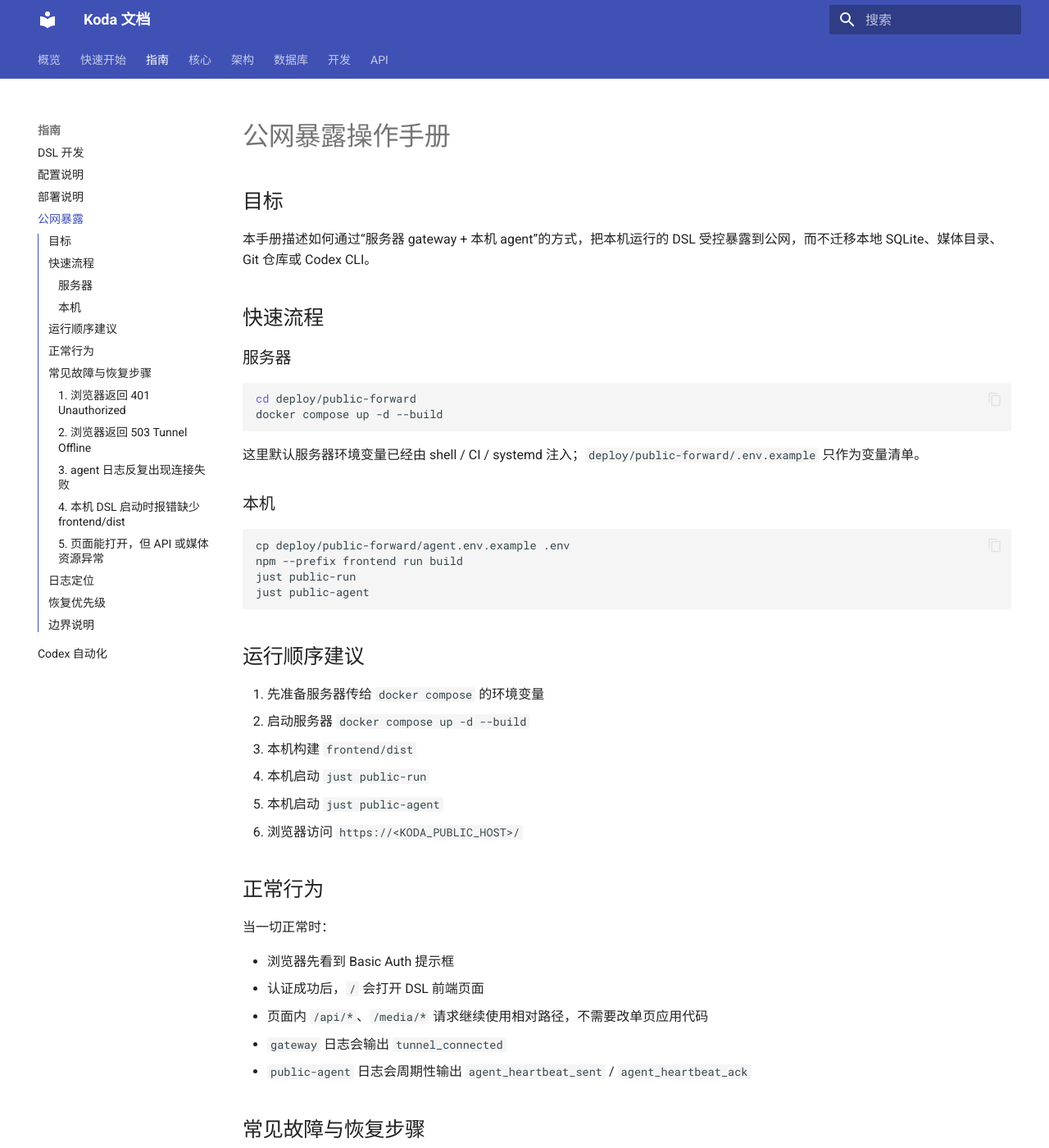
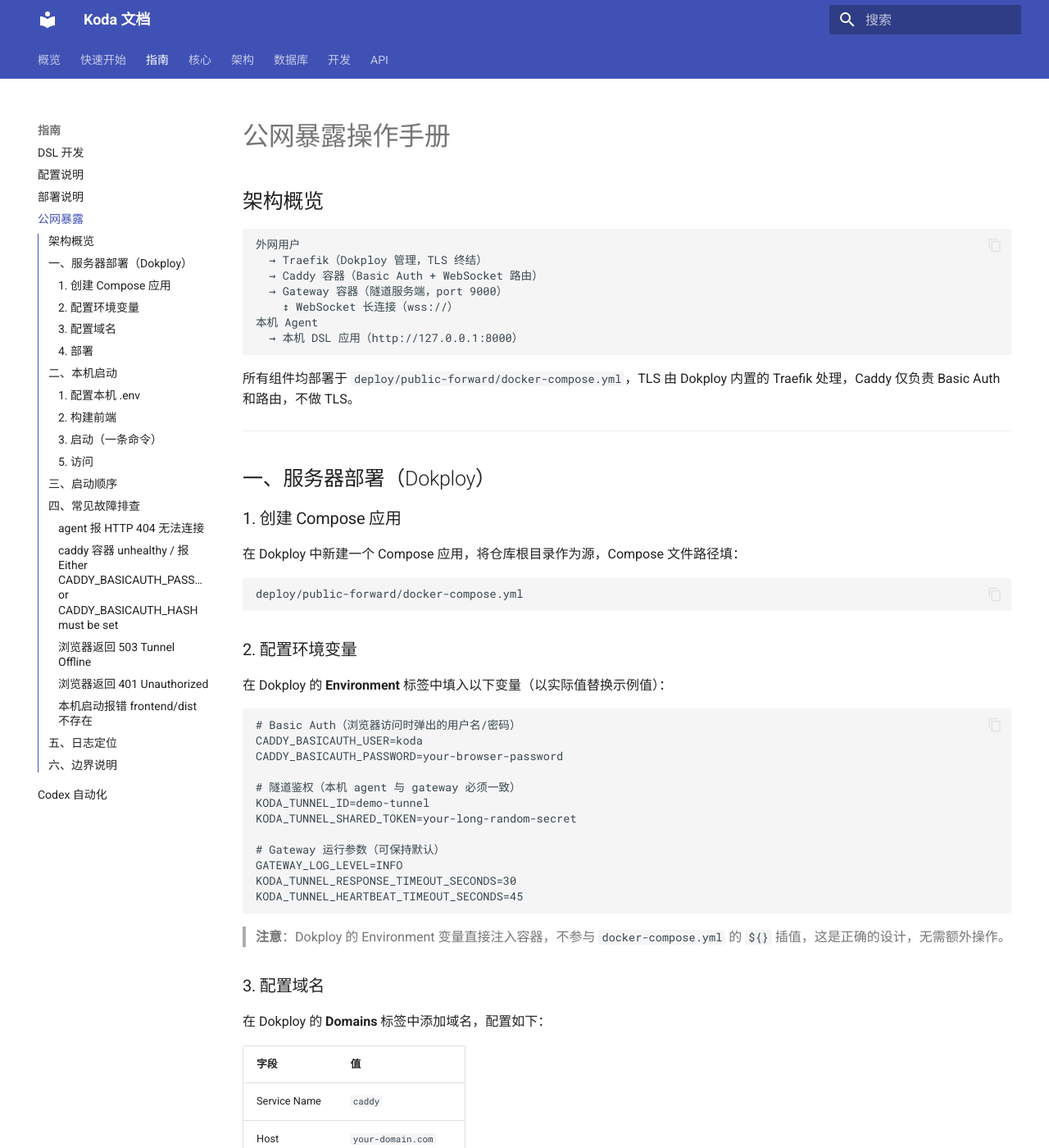
Before and after one commit to zata-zhangtao/koda, an MkDocs documentation site: the page built from docs/guides/public-exposure.md, in a window 1280 px wide and 1400 px high. Shown: the whole window at 82% size. Built offline with MkDocs 1.6.1 and Material for MkDocs 9.7.7, drawn with Linux system fonts in a browser that asks for light colours; some of the changed text lies outside the part shown.

Commit message:
feat(public-exposure): add public-serve command and update docs
Add new `public-serve` command to justfile that simultaneously starts DSL app and tunnel agent with process monitoring. Update public exposure documentation with detailed architecture, deployment steps, and troubleshooting guide.

The changes include:
- New bash script in justfile to manage both processes
- Comprehensive documentation updates with architecture diagrams
- Detailed step-by-step deployment instructions
- Enhanced troubleshooting section with common issues
- Improved logging and monitoring guidance

````diff
--- a/docs/guides/public-exposure.md
+++ b/docs/guides/public-exposure.md
@@ -1,174 +1,231 @@
 # 公网暴露操作手册
 
-## 目标
+## 架构概览
 
-本手册描述如何通过“服务器 gateway + 本机 agent”的方式，把本机运行的 DSL 受控暴露到公网，而不迁移本地 SQLite、媒体目录、Git 仓库或 Codex CLI。
+```
+外网用户
+  → Traefik（Dokploy 管理，TLS 终结）
+  → Caddy 容器（Basic Auth + WebSocket 路由）
+  → Gateway 容器（隧道服务端，port 9000）
+    ↕ WebSocket 长连接（wss://）
+本机 Agent
+  → 本机 DSL 应用（http://127.0.0.1:8000）
+```
 
-## 快速流程
+所有组件均部署于 `deploy/public-forward/docker-compose.yml`，TLS 由 Dokploy 内置的 Traefik 处理，Caddy 仅负责 Basic Auth 和路由，不做 TLS。
 
-### 服务器
+---
+
+## 一、服务器部署（Dokploy）
+
+### 1. 创建 Compose 应用
+
+在 Dokploy 中新建一个 Compose 应用，将仓库根目录作为源，Compose 文件路径填：
+
+```
+deploy/public-forward/docker-compose.yml
+```
+
+### 2. 配置环境变量
+
+在 Dokploy 的 **Environment** 标签中填入以下变量（以实际值替换示例值）：
+
+```env
+# Basic Auth（浏览器访问时弹出的用户名/密码）
+CADDY_BASICAUTH_USER=koda
+CADDY_BASICAUTH_PASSWORD=your-browser-password
+
+# 隧道鉴权（本机 agent 与 gateway 必须一致）
+KODA_TUNNEL_ID=demo-tunnel
+KODA_TUNNEL_SHARED_TOKEN=your-long-random-secret
+
+# Gateway 运行参数（可保持默认）
+GATEWAY_LOG_LEVEL=INFO
+KODA_TUNNEL_RESPONSE_TIMEOUT_SECONDS=30
+KODA_TUNNEL_HEARTBEAT_TIMEOUT_SECONDS=45
+```
+
+> **注意**：Dokploy 的 Environment 变量直接注入容器，不参与 `docker-compose.yml` 的 `${}` 插值，这是正确的设计，无需额外操作。
+
+### 3. 配置域名
+
+在 Dokploy 的 **Domains** 标签中添加域名，配置如下：
+
+| 字段 | 值 |
+|---|---|
+| Service Name | `caddy` |
+| Host | `your-domain.com` |
+| Path | `/` |
+| Container Port | `80` |
+| HTTPS | 开启（Let's Encrypt） |
+
+> Traefik 负责 TLS，Caddy 只监听容器内部的 80 端口。
+
+### 4. 部署
+
+点击 **Deploy**，等待两个容器均变为 `healthy`：
+
+- `gateway`：Python 隧道服务端
+- `caddy`：反向代理 + Basic Auth
+
+验证服务端正常：
 
 ```bash
-cd deploy/public-forward
-docker compose up -d --build
+# 在服务器上执行，应返回 {"status":"healthy",...}
+curl https://your-domain.com/_gateway/health -u your-user:your-password
 ```
 
-这里默认服务器环境变量已经由 shell / CI / systemd 注入；`deploy/public-forward/.env.example` 只作为变量清单。
+---
 
-### 本机
+## 二、本机启动
+
+### 1. 配置本机 `.env`
+
+参考 `deploy/public-forward/agent.env.example`，在项目根目录创建或修改 `.env`：
+
+```env
+# 必须使用 https://，否则 WebSocket 会用 ws:// 被 Traefik 拒绝
+KODA_PUBLIC_BASE_URL=https://your-domain.com
+KODA_TUNNEL_SERVER_URL=https://your-domain.com
+
+# 与服务器环境变量完全一致
+KODA_TUNNEL_ID=demo-tunnel
+KODA_TUNNEL_SHARED_TOKEN=your-long-random-secret
+
+# 本机 DSL 监听地址
+KODA_TUNNEL_UPSTREAM_URL=http://127.0.0.1:8000
+```
+
+### 2. 构建前端
 
 ```bash
-cp deploy/public-forward/agent.env.example .env
-npm --prefix frontend run build
-just public-run
-just public-agent
+just public-build
 ```
 
-## 运行顺序建议
-
-1. 先准备服务器传给 `docker compose` 的环境变量
-2. 启动服务器 `docker compose up -d --build`
-3. 本机构建 `frontend/dist`
-4. 本机启动 `just public-run`
-5. 本机启动 `just public-agent`
-6. 浏览器访问 `https://<KODA_PUBLIC_HOST>/`
-
-## 正常行为
-
-当一切正常时：
-
-- 浏览器先看到 Basic Auth 提示框
-- 认证成功后，`/` 会打开 DSL 前端页面
-- 页面内 `/api/*`、`/media/*` 请求继续使用相对路径，不需要改单页应用代码
-- `gateway` 日志会输出 `tunnel_connected`
-- `public-agent` 日志会周期性输出 `agent_heartbeat_sent` / `agent_heartbeat_ack`
-
-## 常见故障与恢复步骤
-
-### 1. 浏览器返回 `401 Unauthorized`
-
-含义：
-
-- Caddy Basic Auth 未通过
-
-检查：
-
-- 服务器传给 `docker compose` 的 `CADDY_BASICAUTH_USER`
-- 服务器传给 `docker compose` 的 `CADDY_BASICAUTH_PASSWORD` 或 `CADDY_BASICAUTH_HASH`
-
-恢复：
-
-1. 如果你用明文模式，更新 `CADDY_BASICAUTH_PASSWORD`
-2. 如果你用哈希模式，重新生成 `CADDY_BASICAUTH_HASH`
-3. 如果两个都设置了，确认你记住的是明文密码，因为容器会优先采用 `CADDY_BASICAUTH_PASSWORD`
-4. 执行 `docker compose up -d`
-
-### 2. 浏览器返回 `503 Tunnel Offline`
-
-含义：
-
-- gateway 已在线，但当前 `KODA_TUNNEL_ID` 没有活动 agent
-
-检查：
-
-- 本机 `just public-run` 是否仍在运行
-- 本机 `just public-agent` 是否仍在运行
-- 本机和服务器的 `KODA_TUNNEL_ID` 是否一致
-- 本机和服务器的 `KODA_TUNNEL_SHARED_TOKEN` 是否一致
-
-恢复：
-
-1. 先确认本机 DSL `http://127.0.0.1:8000/health` 正常
-2. 重启 `just public-agent`
-3. 如仍失败，查看 `docker compose logs gateway` 与本机 agent 日志
-
-### 3. agent 日志反复出现连接失败
-
-含义：
-
-- 公网域名不可达、TLS 证书未就绪，或 token 错误
-
-检查：
-
-- `KODA_TUNNEL_SERVER_URL` 是否指向正确域名
-- `docker compose ps` 中 `caddy`、`gateway` 是否健康
-- `KODA_TUNNEL_SHARED_TOKEN` 是否与服务器一致
-
-恢复：
-
-1. 先确认服务器 `docker compose ps`
-2. 再确认 `docker compose logs gateway`
-3. 修正 token / 域名后重启 `just public-agent`
-
-### 4. 本机 DSL 启动时报错缺少 `frontend/dist`
-
-含义：
-
-- 你启用了 `SERVE_FRONTEND_DIST=true`，但未先构建前端
-
-恢复：
+### 3. 启动（一条命令）
 
 ```bash
-npm --prefix frontend run build
+just public-serve
+```
+
+该命令同时启动 DSL 应用（`SERVE_FRONTEND_DIST=true`）和隧道 Agent，任意一个进程退出则全部终止。
+
+正常输出中可看到：
+
+```json
+{"event": "agent_connected", "tunnel_id": "demo-tunnel", ...}
+{"event": "agent_heartbeat_ack", ...}
+```
+
+> 如需分开运行（分别查看日志），也可以：
+>
+> ```bash
+> just public-run    # 终端 1
+> just public-agent  # 终端 2
+> ```
+
+### 5. 访问
+
+浏览器打开 `https://your-domain.com/`，输入 Basic Auth 用户名密码，即可看到 DSL 前端。
+
+---
+
+## 三、启动顺序
+
+```
+服务器                          本机
+──────                          ────
+1. Dokploy 配置环境变量
+2. Dokploy 配置域名
+3. Deploy（gateway + caddy）
+                                4. 修改 .env（https://）
+                                5. just public-build
+                                6. just public-serve
+                                7. 浏览器访问
+```
+
+---
+
+## 四、常见故障排查
+
+### agent 报 `HTTP 404` 无法连接
+
+原因：`KODA_TUNNEL_SERVER_URL` 使用了 `http://` 而不是 `https://`，导致 WebSocket 走 `ws://`，Traefik 无法路由。
+
+```env
+# 错误
+KODA_TUNNEL_SERVER_URL=http://your-domain.com
+
+# 正确
+KODA_TUNNEL_SERVER_URL=https://your-domain.com
+```
+
+### caddy 容器 unhealthy / 报 `Either CADDY_BASICAUTH_PASSWORD or CADDY_BASICAUTH_HASH must be set`
+
+原因：Dokploy Environment 变量未保存，或未 redeploy 使其生效。
+
+处理：确认变量已保存 → 重新 Deploy。
+
+### 浏览器返回 `503 Tunnel Offline`
+
+原因：caddy/gateway 正常，但本机 agent 未连接。
+
+处理：
+
+1. 确认本机 `just public-run` 在运行（`http://127.0.0.1:8000/health` 应返回 200）
+2. 确认本机 `just public-agent` 在运行且输出 `agent_connected`
+3. 确认 `KODA_TUNNEL_ID` 和 `KODA_TUNNEL_SHARED_TOKEN` 与服务器一致
+
+### 浏览器返回 `401 Unauthorized`
+
+原因：Basic Auth 密码错误。
+
+处理：用 Dokploy 里配置的 `CADDY_BASICAUTH_USER` 和 `CADDY_BASICAUTH_PASSWORD` 登录。
+
+### 本机启动报错 `frontend/dist` 不存在
+
+原因：未执行前端构建。
+
+```bash
+just public-build
 just public-run
 ```
 
-### 5. 页面能打开，但 API 或媒体资源异常
+---
 
-含义：
+## 五、日志定位
 
-- tunnel 存在，但本机 DSL 路由或本机 upstream 不可用
-
-检查：
-
-- `KODA_TUNNEL_UPSTREAM_URL` 是否仍指向 `http://127.0.0.1:8000`
-- 本机 `http://127.0.0.1:8000/api/...` 是否本来就正常
-- 本机 `http://127.0.0.1:8000/media/...` 是否可访问
-
-恢复：
-
-1. 先在本机直接访问 DSL 路由
-2. 修正本机 DSL 后，再观察公网入口是否恢复
-
-## 日志定位
-
-服务器：
+**服务器**（在 Dokploy Logs 标签或 SSH 执行）：
 
 ```bash
-cd deploy/public-forward
-docker compose logs -f gateway
-docker compose logs -f caddy
+docker compose -f deploy/public-forward/docker-compose.yml logs -f gateway
+docker compose -f deploy/public-forward/docker-compose.yml logs -f caddy
 ```
 
-本机：
+关键 gateway 事件：
 
-```bash
-just public-run
-just public-agent
-```
+| 事件 | 含义 |
+|---|---|
+| `tunnel_connected` | agent 已成功连接 |
+| `tunnel_disconnected` | agent 断开 |
+| `tunnel_auth_rejected` | token 错误 |
+| `gateway_request_failed` | 请求超时或 agent 断线 |
 
-结构化日志重点看这些事件：
+**本机 agent** 关键事件：
 
-- `tunnel_auth_rejected`
-- `tunnel_connected`
-- `tunnel_disconnected`
-- `agent_connection_failed`
-- `agent_heartbeat_sent`
-- `agent_heartbeat_ack`
-- `agent_upstream_failed`
+| 事件 | 含义 |
+|---|---|
+| `agent_connected` | 连接服务器成功 |
+| `agent_connection_failed` | 连接失败（含错误原因） |
+| `agent_heartbeat_ack` | 隧道保活正常 |
+| `agent_request_forwarded` | 请求成功转发到本机 DSL |
+| `agent_upstream_failed` | 本机 DSL 无响应 |
 
-## 恢复优先级
+---
 
-遇到故障时按这个顺序排查最快：
+## 六、边界说明
 
-1. 先看服务器 `docker compose ps`
-2. 再看 gateway 日志里是否有 `tunnel_connected`
-3. 然后看本机 agent 是否在持续重连
-4. 最后直接访问本机 `http://127.0.0.1:8000/health`
-
-## 边界说明
-
-- 本方案只覆盖当前 DSL 所需的 HTTP/HTTPS 流量。
-- 不支持任意 TCP/UDP 透传。
-- 不包含企业级单点登录、WAF、多租户隔离或高可用容灾。
-- 不建议把 Vite 开发服务器直接长期暴露到公网。
+- 仅支持 HTTP/HTTPS 流量，不支持 TCP/UDP 透传。
+- 单租户设计：一个 `KODA_TUNNEL_ID` 对应一个本机实例。
+- 不包含 WAF、多租户隔离、高可用容灾。
+- 不建议将 Vite 开发服务器（port 5173）直接暴露，始终使用 `just public-run`（`SERVE_FRONTEND_DIST=true`）。
````
Also changed, not shown: 1 other file.
